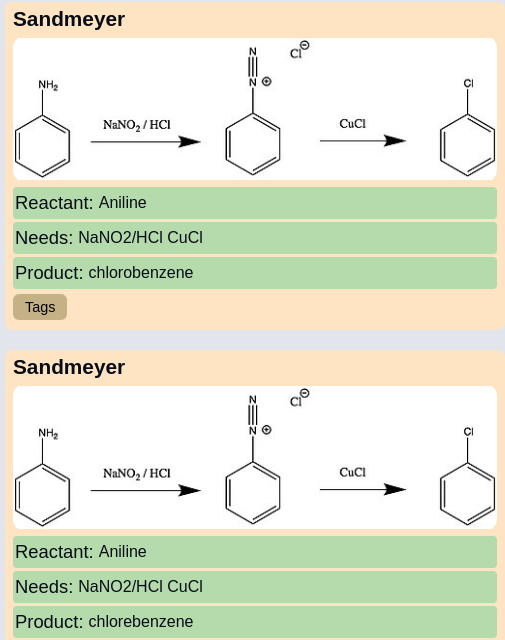
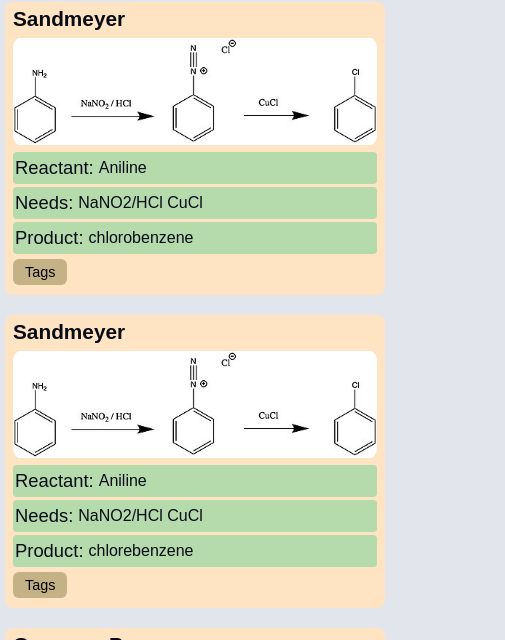
Before and after one commit to EchoRover/organics, a plain HTML site: page index.html in a window 390 px wide. Shown: the part 127-767 px from the top of the page, 505 px wide, since content can reach past the window. Drawn offline with Linux system fonts and the light colour scheme.

Commit message:
fixed mobile issue

```diff
--- a/styles/main.css
+++ b/styles/main.css
@@ -198,6 +198,13 @@ img{
 
         flex-direction: column;
     }
+    #grid-of-reactions{
+
+
+        grid-template-columns: repeat(auto-fill,minmax(300px,1fr));
+
+
+    }
 
 
 }
```
